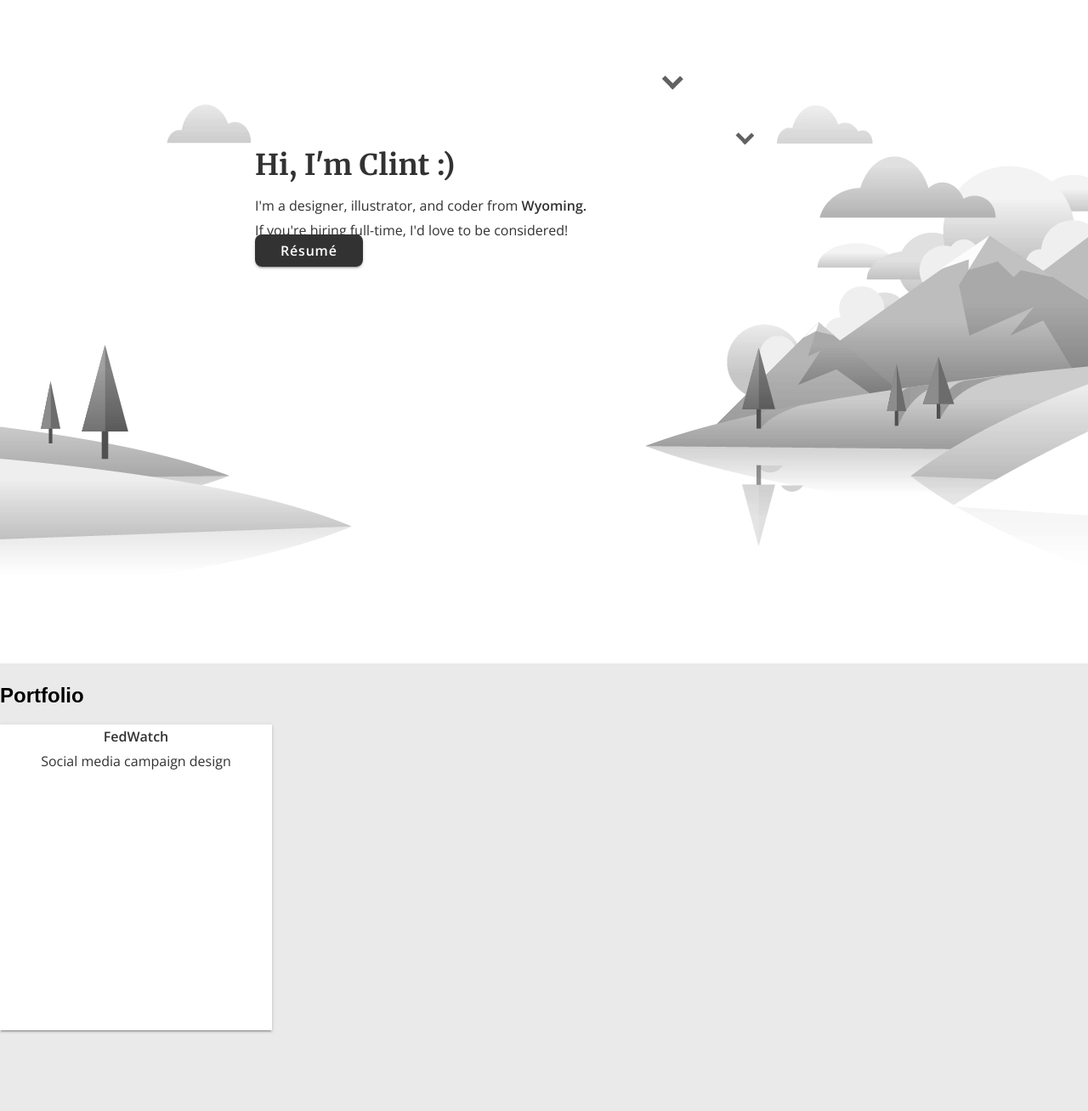
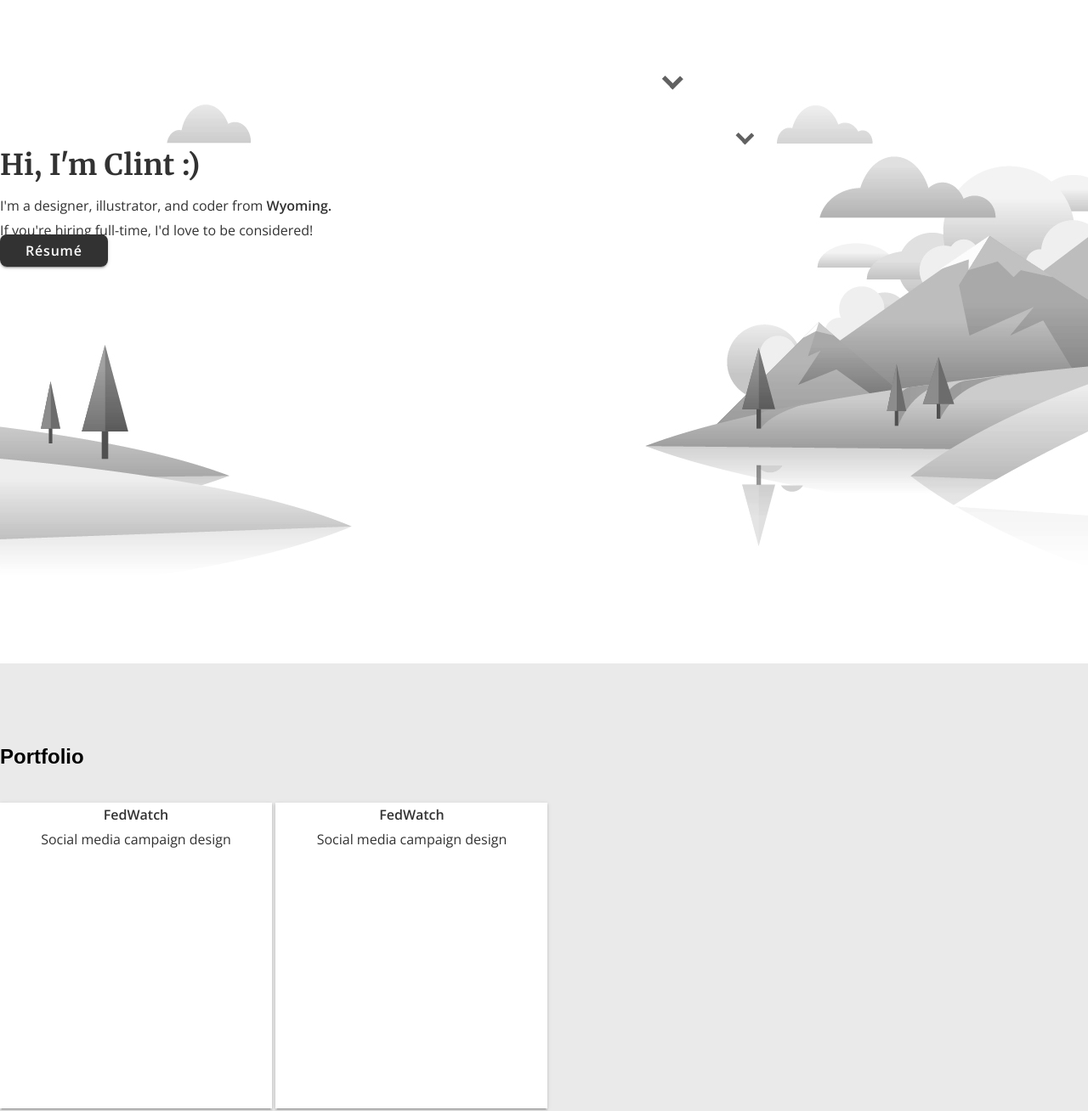
Before and after one commit to CKadera12/portfolio-site, a website: page app/index.html in a window 1280 px wide. Shown: the top 1308 px of the page at 85% size. Drawn offline with nearby package versions, Linux system fonts and the light colour scheme.

Commit message:
april 21st afternoon

```diff
--- a/app/assets/styles/modules/_card.css
+++ b/app/assets/styles/modules/_card.css
@@ -1,5 +1,7 @@
 .card {
 	position: relative;
+	display: inline-block;
+	margin-top: 20px;
 	z-index: 2;
 	color: #333333;
 	text-align: center;
--- a/app/assets/styles/modules/_hero.css
+++ b/app/assets/styles/modules/_hero.css
@@ -2,12 +2,12 @@
 	position: relative;
 
 	&__image {
+		display: block;
 		height: 680px;
 		/*width: 100vw; */
 		z-index: 1;
 		position: absolute;
-		box-shadow: 0 2px 2px 0 rgba(0, 0, 0, 0.14), 0 3px 1px -2px rgba(0, 0, 0, 0.2), 0 1px 5px 0 rgba(0, 0, 	0, 0.12);
-		display: block;
+		box-shadow: 0 2px 2px 0 rgba(0, 0, 0, 0.14), 0 3px 1px -2px rgba(0, 0, 0, 0.2), 0 1px 5px 0 rgba(0, 0, 0, 0.12);
 }
 
 
@@ -17,10 +17,17 @@
 		position: absolute;
 		top: 160px;
 		text-align: center;
+		display: block;
+		margin-left: auto;
+		margin-right: auto;
 
-		@mixin atSmall {
+		@mixin atLarge {
 		text-align: left;
 		width: 400px;
+		}
+
+		@mixin atMedium {
+
 		}
 }
 
@@ -32,7 +39,7 @@
 		line-height: 68px;
 		color: $darkGrey;
 
-		@mixin atSmall {
+		@mixin atLarge {
 		font-size: 34px;
 	}
 	}
--- /dev/null
+++ b/app/assets/styles/modules/_page-section.css
@@ -0,0 +1,4 @@
+.page-section {
+padding: 4.5rem 0;
+
+}
--- a/app/assets/styles/modules/_wrapper.css
+++ b/app/assets/styles/modules/_wrapper.css
@@ -1,8 +1,16 @@
 .wrapper {
+padding-left: 25px;
+padding-right: 25px;
+max-width: 1200px;
 margin-left: auto;
 margin-right: auto;
 
 		@mixin atSmall {
+		padding-left: 50px;
+		margin: 0;
+		}
+
+		@mixin atLarge {
 		padding-left: 300px;
 		}
 }
--- a/app/assets/styles/styles.css
+++ b/app/assets/styles/styles.css
@@ -8,3 +8,4 @@
 @import "modules/_button";
 @import "modules/_card";
 @import "modules/_wrapper";
+@import "modules/_page-section";
--- a/app/index.html
+++ b/app/index.html
@@ -21,7 +21,8 @@
     <source srcset="assets/images/header__wyoming.jpg" media="(min-width: 531px)">
     <img src="assets/images/header__wyoming--small.png" alt="Wyoming illustration">
     </picture>
-<div class="hero__text-content wrapper">
+    <div class="wrapper">
+<div class="hero__text-content">
     <header>
         <h1 class="hero__title">Hi, I'm Clint <span>:)</span></h1>
     </header>
@@ -33,16 +34,22 @@
         target="blank" href="https://www.clintkadera.com/">Résumé
         </a>
 </div>
+</div>
 </section>
 
 <!--portfolio section-->
-<section class="portfolio">
+<section class="portfolio page-section">
 <h2 class="section-title">Portfolio</h2>
 <div class="card">
 <h3 class="copy copy--bold">FedWatch</h3>
 <p class="copy">Social media campaign design</p>
 </div>
+
+<div class="card">
+<h3 class="copy copy--bold">FedWatch</h3>
+<p class="copy">Social media campaign design</p>
 </div>
+
 </section>
 
 <!--contact section-->
--- a/app/temp/styles/styles.css
+++ b/app/temp/styles/styles.css
@@ -434,11 +434,11 @@ body {
 }
 
 .hero__image {
+  display: block;
   height: 680px;/*width: 100vw; */
   z-index: 1;
   position: absolute;
-  box-shadow: 0 2px 2px 0 rgba(0, 0, 0, 0.14), 0 3px 1px -2px rgba(0, 0, 0, 0.2), 0 1px 5px 0 rgba(0, 0, 	0, 0.12);
-  display: block;
+  box-shadow: 0 2px 2px 0 rgba(0, 0, 0, 0.14), 0 3px 1px -2px rgba(0, 0, 0, 0.2), 0 1px 5px 0 rgba(0, 0, 0, 0.12);
 }
 
 .hero__text-content {
@@ -447,15 +447,20 @@ body {
   position: absolute;
   top: 160px;
   text-align: center;
+  display: block;
+  margin-left: auto;
+  margin-right: auto;
 }
 
-@media (min-width: 530px) {
+@media (min-width: 1100px) {
 
   .hero__text-content {
     text-align: left;
     width: 400px;
   }
 }
+
+@media  (min-width: 800px) {}
 
 .hero__title {
   margin: 0;
@@ -466,7 +471,7 @@ body {
   color: rgb(50, 50, 50);
 }
 
-@media (min-width: 530px) {
+@media (min-width: 1100px) {
 
   .hero__title {
     font-size: 34px;
@@ -532,6 +537,8 @@ color: rgb(50, 50, 50);
 
 .card {
 	position: relative;
+	display: inline-block;
+	margin-top: 20px;
 	z-index: 2;
 	color: #333333;
 	text-align: center;
@@ -541,14 +548,7 @@ color: rgb(50, 50, 50);
 	box-shadow: 0 2px 2px 0 rgba(0, 0, 0, 0.14), 0 3px 1px -2px rgba(0, 0, 0, 0.2), 0 1px 5px 0 rgba(0, 0, 0, 0.12);
 }
 
-.wrapper {
-margin-left: auto;
-margin-right: auto;
+.page-section {
+padding: 4.5rem 0;
+
 }
-
-@media (min-width: 530px) {
-
-  .wrapper {
-    padding-left: 300px;
-  }
-}
```
